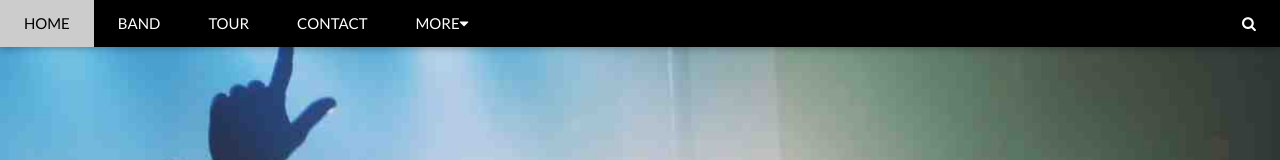
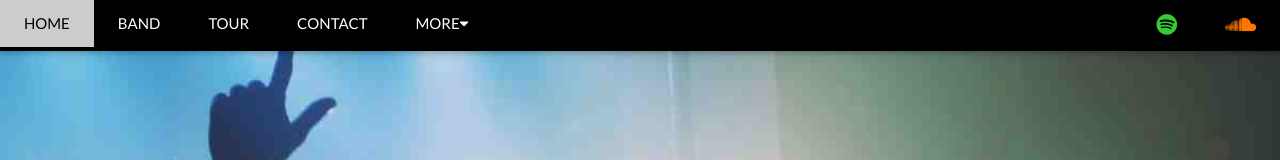
Before and after one commit to KConlon13/bandwebsite_template, a plain HTML site: page index.html in a window 1280 px wide. Shown: the top 160 px of the page. Drawn offline with nearby package versions, Linux system fonts and the light colour scheme.

Commit message:
remove search and add streaming platforms

```diff
--- a/index.html
+++ b/index.html
@@ -30,7 +30,8 @@ body {font-family: "Lato", sans-serif}
         <a href="#" class="w3-bar-item w3-button">Videos</a>
       </div>
     </div>
-    <a href="javascript:void(0)" class="w3-padding-large w3-hover-red w3-hide-small w3-right"><i class="fa fa-search"></i></a>
+    <a href="https://soundcloud.com/" target="_blank" class="w3-padding-large w3-hover-opacity w3-hide-medium w3-right"><i class="fa fa-soundcloud" style="color: #ff7700;font-size:x-large;"></i></a>
+    <a href="https://open.spotify.com/" target="_blank" class="w3-padding-large w3-hover-opacity w3-hide-medium w3-right"><i class="fa fa-spotify" style="color:limegreen;font-size:x-large;"></i></a>
   </div>
 </div>
 
```
